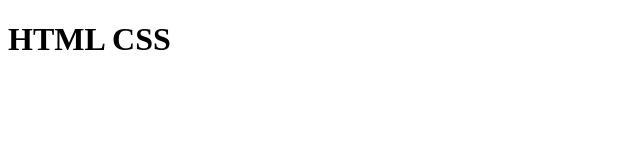
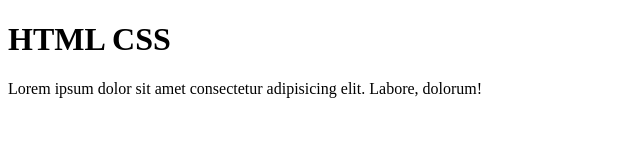
Before and after one commit to zeeshan123abbas/gitProject101, a plain HTML site: page index.html in a window 1280 px wide. Shown: the whole page, without its empty margins (0-640 px from the left). Drawn offline with Linux system fonts and the light colour scheme.

Commit message:
Update index.html
B-1

```diff
--- a/index.html
+++ b/index.html
@@ -7,5 +7,6 @@
 </head>
 <body>
     <h1>HTML CSS</h1>
+    <p>Lorem ipsum dolor sit amet consectetur adipisicing elit. Labore, dolorum!</p>
 </body>
 </html>
```
